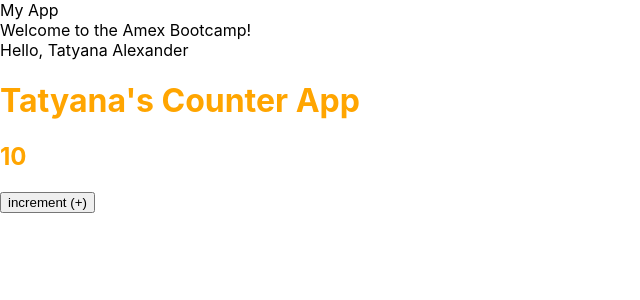
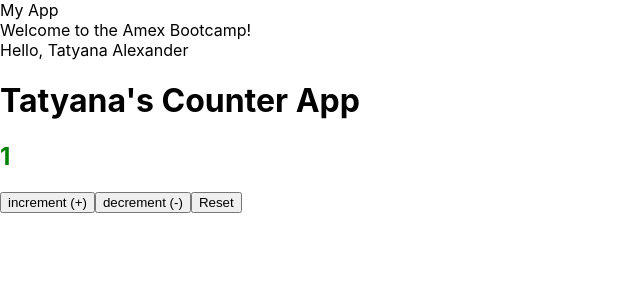
Before and after one commit to tatyana16/create-react-app, a React (Create React App) app: page / in a window 1280 px wide. Both pictures are taken after a click on the button "increment (+)". Shown: the top 300 px of the page, without its empty margins (0-640 px from the left). Built offline with nearby package versions, Linux system fonts and the light colour scheme.

Commit message:
Set up ContactForm

```diff
--- a/src/components/Counter/Counter.css
+++ b/src/components/Counter/Counter.css
@@ -1,3 +1,10 @@
-.Counter-container {
-    color: orange;
+
+  .Counter-active {
+    color: red;
   }
+  .Counter-low {
+    color:green;
+  }
+  .ResetBtnClass{
+    display:none;
+  }
--- a/src/components/Counter/Counter.js
+++ b/src/components/Counter/Counter.js
@@ -5,26 +5,68 @@ export default class Counter extends Component {
   constructor(props) {
     super(props);
     this.state = {
-      count: 10,
+      count: 0,
       name: "Tatyana",
     };
     this.handleIncrement = this.handleIncrement.bind(this);
+    this.handleDecrement = this.handleDecrement.bind(this);
   }
 
-  handleIncrement() {
+  handleIncrement = () => {
+    console.log("hello world");
+    if (this.state.count < 20) {
+      // update the count variable
+      this.setState((currentState) => {
+        console.log(currentState);
+        const { count } = currentState;
+        return {
+          count: count + 1,
+        };
+      });
+    }
+  };
+
+  handleDecrement = () => {
     console.log("hello world");
     // update the count variable
     this.setState((currentState) => {
       console.log(currentState);
+      const { count } = currentState;
+      return {
+        count: count - 1,
+      };
     });
-  }
+  };
+
+  handleReset = () => {
+    this.setState((currentState) => {
+      console.log(currentState);
+      const { count } = currentState;
+      return {
+        count: 0,
+      };
+    });
+  };
 
   render() {
+    const counterClass =
+      this.state.count > 10
+        ? "Counter-active"
+        : this.state.count < 5
+        ? "Counter-low"
+        : "";
+
+    const ResetBtnClass = this.state.count === 0 ? "ResetBtnClass" : "";
+
     return (
       <div className="Counter-container">
         <h1>{this.state.name}'s Counter App</h1>
-        <h2>{this.state.count}</h2>
+        <h2 className={counterClass}>{this.state.count}</h2>
         <button onClick={this.handleIncrement}>increment (+)</button>
+        <button onClick={this.handleDecrement}>decrement (-)</button>
+        <button onClick={this.handleReset} className={ResetBtnClass}>
+          Reset
+        </button>
       </div>
     );
   }
```
Also changed, not shown: src/components/ContactForm/ContactForm.js (added, +27 -0 lines), src/components/ContactForm/ContactForm.css (added).
